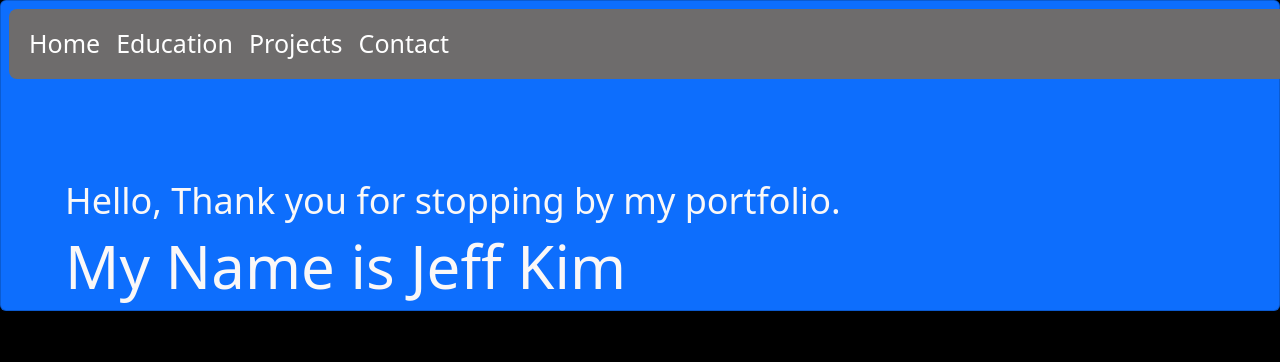
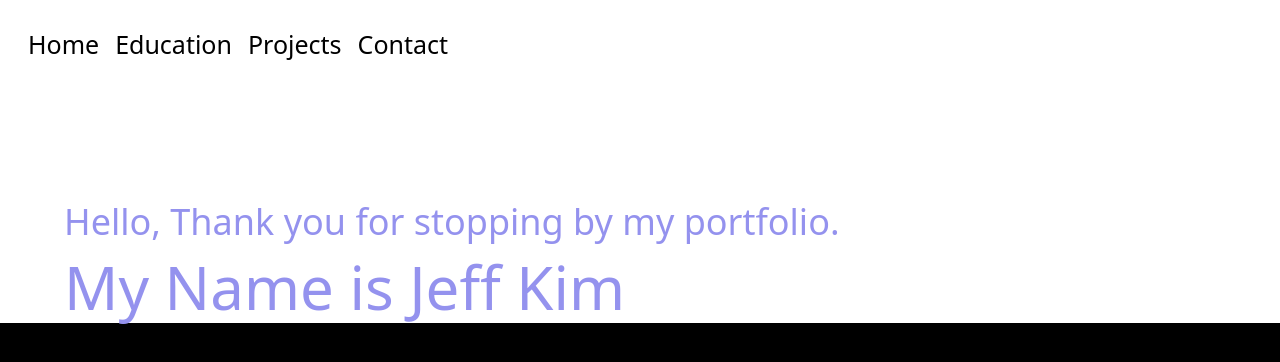
Before and after one commit to 20018040/portfolio, a React (Vite) app: page / in a window 1280 px wide. Shown: the top 362 px of the page. Built offline with nearby package versions, Linux system fonts and the light colour scheme.

Commit message:
Navbar color and padding

```diff
--- a/src/App.tsx
+++ b/src/App.tsx
@@ -6,12 +6,18 @@ function App() {
   let navBars = ["Home", "Education", "Projects", "Contact"];
   const homeMessage = "Hello, Thank you for stopping by my portfolio.";
   return (
-    <div class="card text-bg-primary mb-3">
+    <div
+      style={{
+        paddingTop: 2,
+        backgroundColor: "#ffffffff",
+        color: "#9492eeff",
+      }}
+    >
       <div>
         <Navbar names={navBars}></Navbar>
         <div
           style={{
-            marginTop: 100,
+            marginTop: 120,
             marginLeft: 64,
           }}
         >
--- a/src/components/Message.tsx
+++ b/src/components/Message.tsx
@@ -4,8 +4,8 @@ interface MessageProps {
   color?: string; // optional
 }
 
-const Message = ({ welcome, size = 24, color = "#faf8f8ff" }: MessageProps) => {
-  return <h1 style={{ fontSize: size, color: color }}>{welcome}</h1>;
+const Message = ({ welcome, size = 24, color }: MessageProps) => {
+  return <h1 style={{ fontSize: size, ...(color && { color }) }}>{welcome}</h1>;
 };
 
 export default Message;
--- a/src/components/Navbar.tsx
+++ b/src/components/Navbar.tsx
@@ -8,7 +8,7 @@ const Navbar = ({ names }: Props) => {
   return (
     <nav
       className="navbar navbar-expand-lg w-100 m-2 rounded-3"
-      style={{ backgroundColor: "#6e6c6cff" }}
+      style={{ backgroundColor: "#ffffffff" }}
     >
       <div className="container-fluid ">
         {/* remove side padding */}
@@ -16,7 +16,7 @@ const Navbar = ({ names }: Props) => {
           {names.map((name, idx) => (
             <li className="nav-item" key={idx}>
               <a
-                className="nav-link text-white "
+                className="nav-link text-black "
                 href="#"
                 style={{ fontSize: "25px" }}
               >
```
